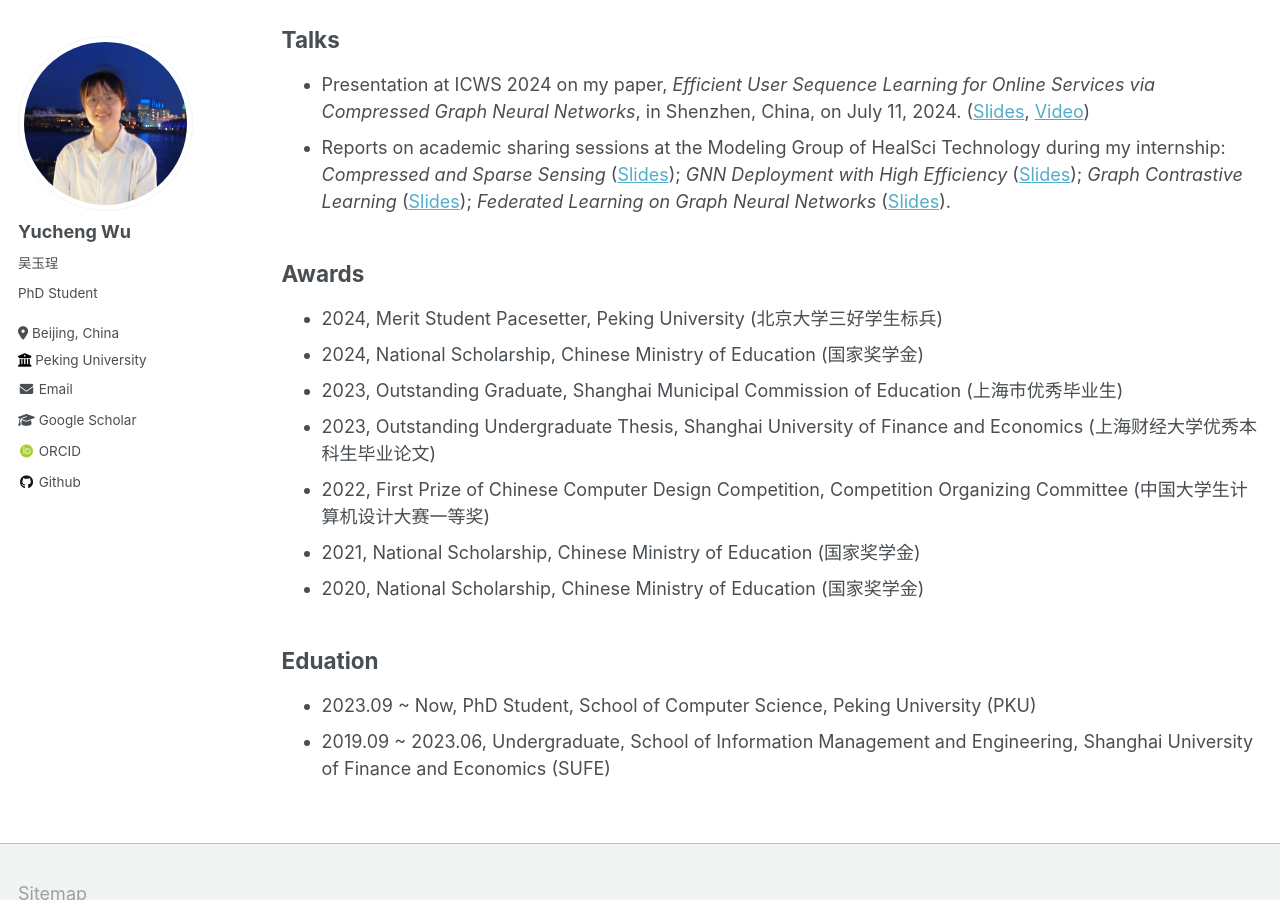
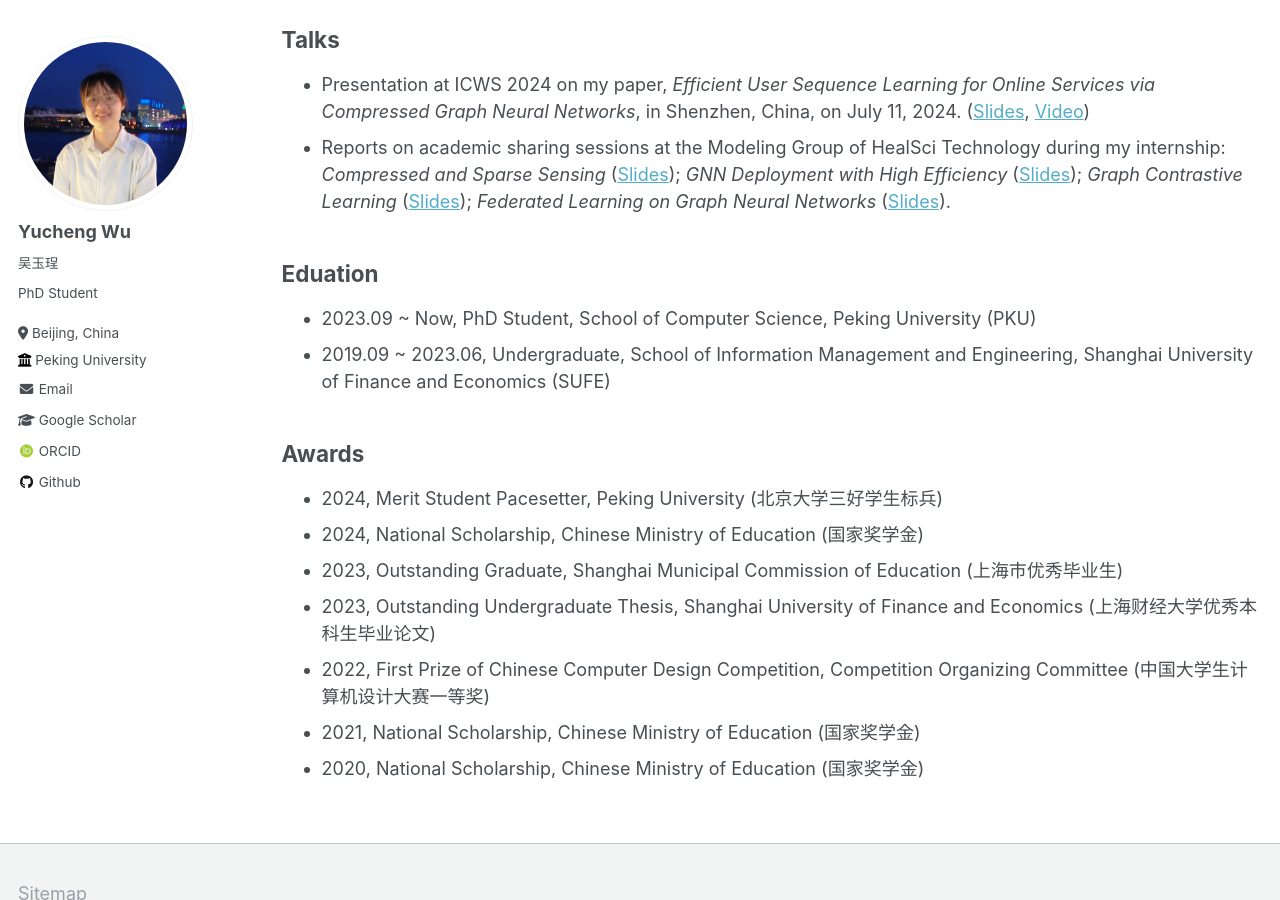
Before and after one commit to wuyucheng2002/wuyucheng2002.github.io, a Jekyll site: the page built from _pages/experience.md, in a window 1280 px wide and 900 px high, scrolled down 633 px. Built offline with Jekyll 4.4.1, drawn with Linux system fonts in a browser that asks for light colours; some web fonts are replaced; part of the change alters nothing that is shown.

```diff
--- a/_pages/experience.md
+++ b/_pages/experience.md
@@ -25,6 +25,12 @@ Skill: Feature Engineering, Data Cleaning, Data Mining
 * Presentation at ICWS 2024 on my paper, *Efficient User Sequence Learning for Online Services via Compressed Graph Neural Networks*, in Shenzhen, China, on July 11, 2024. (<a href="https://wuyucheng2002.github.io/files/ICWS_ECSeq.pdf" target="_blank">Slides</a>, <a href="https://www.bilibili.com/video/BV1vpateCEzc" target="_blank">Video</a>)
 * Reports on academic sharing sessions at the Modeling Group of HealSci Technology during my internship: *Compressed and Sparse Sensing* (<a href="https://wuyucheng2002.github.io/files/20240524_sparse_sensing.pdf" target="_blank">Slides</a>); *GNN Deployment with High Efficiency* (<a href="https://wuyucheng2002.github.io/files/20240412_GNN_Deployment.pdf" target="_blank">Slides</a>); *Graph Contrastive Learning* (<a href="https://wuyucheng2002.github.io/files/20240126_GCL.pdf" target="_blank">Slides</a>); *Federated Learning on Graph Neural Networks* (<a href="https://wuyucheng2002.github.io/files/20231201_FL_GNN.pdf" target="_blank">Slides</a>).
 
+## Eduation
+
+* 2023.09 ~ Now, PhD Student, School of Computer Science, Peking University (PKU)
+* 2019.09 ~ 2023.06, Undergraduate, School of Information Management and Engineering, Shanghai University of Finance and Economics (SUFE)
+
+
 ## Awards
 
 * 2024, Merit Student Pacesetter, Peking University (北京大学三好学生标兵)
@@ -34,8 +40,3 @@ Skill: Feature Engineering, Data Cleaning, Data Mining
 * 2022, First Prize of Chinese Computer Design Competition, Competition Organizing Committee (中国大学生计算机设计大赛一等奖)
 * 2021, National Scholarship, Chinese Ministry of Education (国家奖学金)
 * 2020, National Scholarship, Chinese Ministry of Education (国家奖学金)
-
-## Eduation
-
-* 2023.09 ~ Now, PhD Student, School of Computer Science, Peking University (PKU)
-* 2019.09 ~ 2023.06, Undergraduate, School of Information Management and Engineering, Shanghai University of Finance and Economics (SUFE)
```
